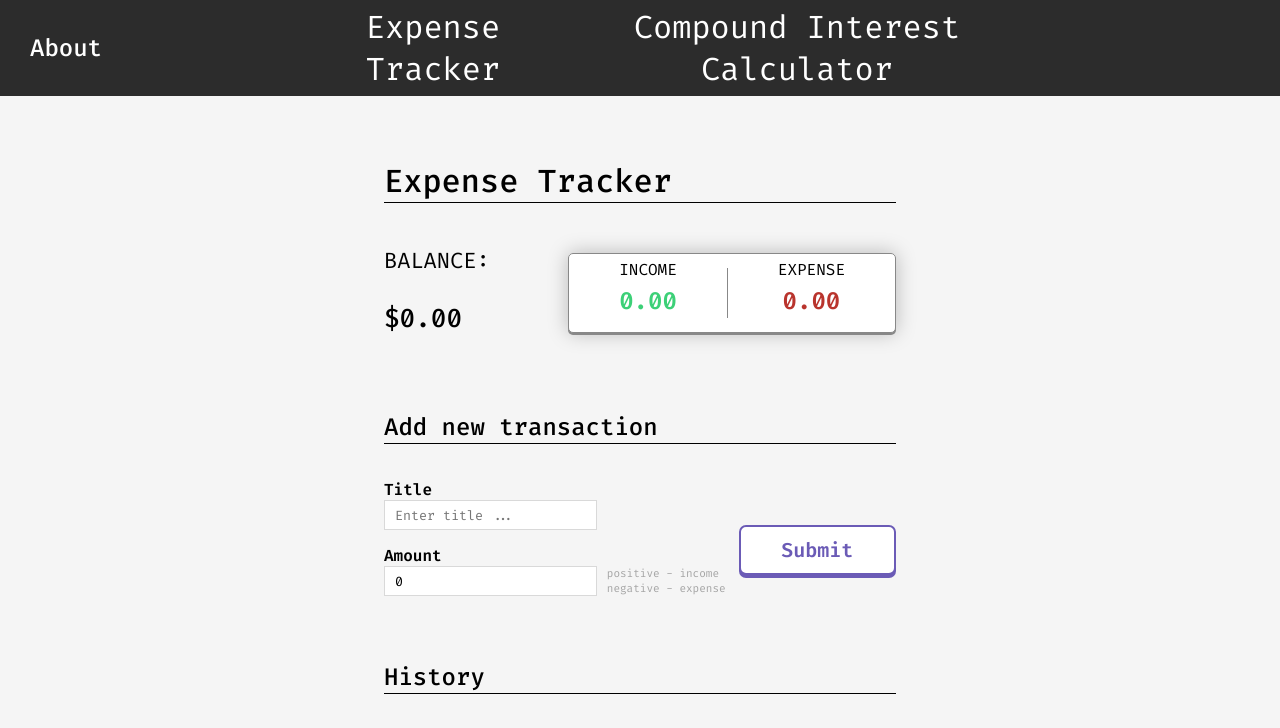
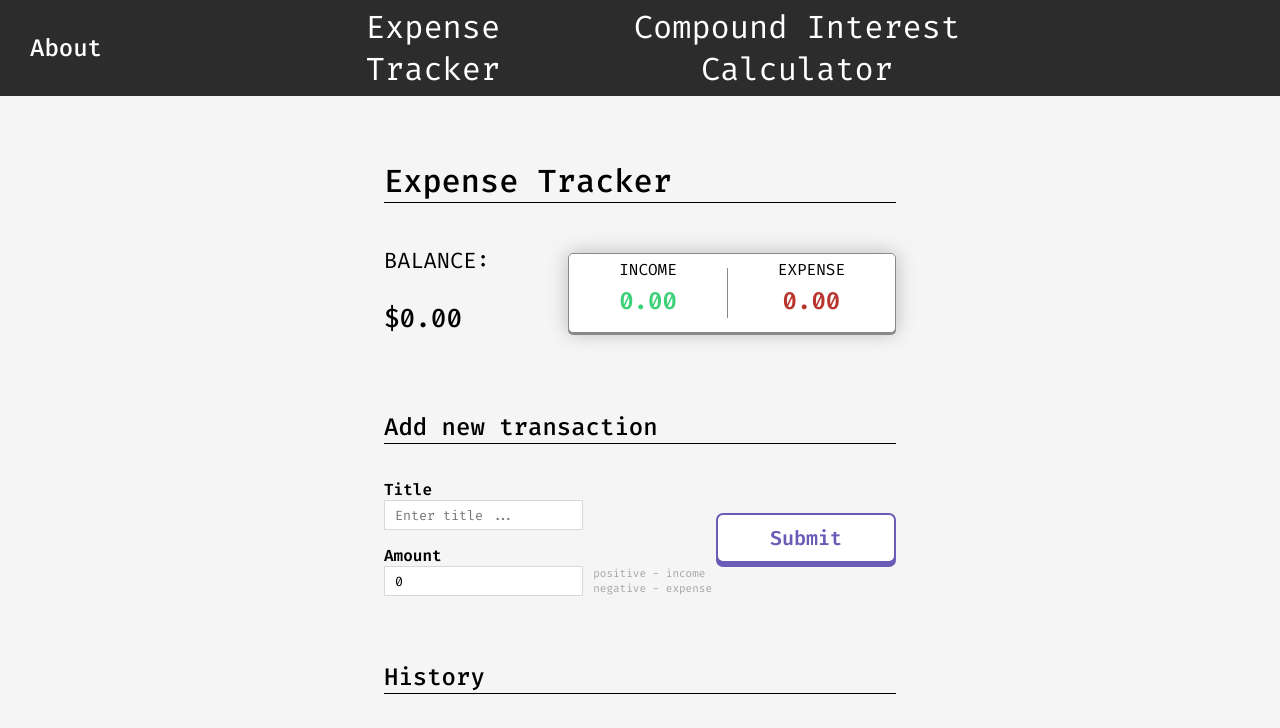
Before and after one commit to brandonflores647/Finance-Playground, a React (Create React App) app: page /expense-tracker in a window 1280 px wide. Shown: the top 728 px of the page. Built offline with nearby package versions, Linux system fonts and the light colour scheme.

Commit message:
refactored button bounce effect into mixins

```diff
--- a/src/App.js
+++ b/src/App.js
@@ -137,7 +137,12 @@ function App() {
                 </section>
               </div>
             </div>
-            <button id={`submit-expense-form-button${!title || !amount ? '-err' : ''}`} type='submit'>Submit</button>
+            <div className={'button-container'}>
+              <button id={`submit-expense-form-button${!title || !amount ? '-err' : ''}`} type='submit'>
+                Submit
+              </button>
+              <div className={'button-back'}></div>
+            </div>
           </form>
         </div>
 
--- a/src/css/ExpenseForm.css
+++ b/src/css/ExpenseForm.css
@@ -5,10 +5,26 @@
   width: 100%;
 }
 
+.button-container {
+  position: relative;
+}
+
+.button-back {
+  position: absolute;
+  z-index: -1;
+  top: 4px;
+  width: 100%;
+  height: 100%;
+  border-radius: 7px;
+  background-color: #6B5BB6;
+  transition: background-color 0.1s ease;
+}
+
 #submit-expense-form-button, #submit-expense-form-button-err {
-  width: 220px;
+  position: relative;
+  width: 180px;
   height: 50px;
-  margin-top: 25px;
+  bottom: 0px;
   cursor: pointer;
   background-color: white;
   font-size: 20px;
@@ -16,30 +32,29 @@
   color: #6B5BB6;
   border: 2px solid #6B5BB6;
   border-radius: 7px;
-  box-shadow: 0px 3px 0px 0px #6B5BB6;
-  transition: box-shadow 0.1s ease, margin-top 0.1s ease, margin-bottom 0.1s ease, border-color 0.1s ease, color 0.5s ease;
+  transition: bottom 0.1s ease, border-color 0.1s ease, color 0.5s ease;
 }
 
 #submit-expense-form-button:hover {
-  margin-bottom: 4px;
-  box-shadow: 0px 5px 0px 0px #6B5BB6;
+  bottom: 3px;
 }
 
 #submit-expense-form-button:active:hover {
-  margin-top: 34px;
-  box-shadow: 0px 0px 0px 0px #6B5BB6;
+  bottom: -4px;
 }
 
 #submit-expense-form-button-err:hover {
-  margin-bottom: 4px;
-  box-shadow: 0px 5px 0px 0px #6B5BB6;
+  bottom: 3px;
 }
 
 #submit-expense-form-button-err:active:hover {
-  margin-top: 34px;
+  bottom: -4px;
   color: #B9342D;
   border-color: #B9342D;
-  box-shadow: 0px 0px 0px 0px #B9342D;
+}
+
+#submit-expense-form-button-err:active:hover + .button-back {
+  background-color: #B9342D;
 }
 
 #expense-form-inputs {
--- a/src/css/ExpenseForm.scss
+++ b/src/css/ExpenseForm.scss
@@ -1,4 +1,12 @@
 $dark-purple: #6B5BB6;
+$dark-red: #B9342D;
+
+@mixin buttonHover($height) {
+    bottom: $height;
+}
+@mixin buttonClick($down-height) {
+    bottom: -$down-height;
+}
 
 #expense-form {
     display: flex;
@@ -7,10 +15,27 @@ $dark-purple: #6B5BB6;
     width: 100%;
 }
 
+.button-container {
+    position: relative;
+}
+
+.button-back {
+    position: absolute;
+    z-index: -1;
+    top: 4px;
+    width: 100%;
+    height: 100%;
+
+    border-radius: 7px;
+    background-color: $dark-purple;
+    transition: background-color .1s ease;
+}
+
 #submit-expense-form-button,#submit-expense-form-button-err {
-    width: 220px;
+    position: relative;
+    width: 180px;
     height: 50px;
-    margin-top: 25px;
+    bottom: 0px;
 
     cursor: pointer;
     background-color: white;
@@ -20,30 +45,26 @@ $dark-purple: #6B5BB6;
 
     border: 2px solid $dark-purple;
     border-radius: 7px;
-    box-shadow: 0px 3px 0px 0px $dark-purple;
-    transition: box-shadow .1s ease,
-                margin-top .1s ease,
-                margin-bottom .1s ease,
+    transition: bottom .1s ease,
                 border-color .1s ease,
                 color .5s ease;
 }
 #submit-expense-form-button:hover {
-    margin-bottom: 4px;
-    box-shadow: 0px 5px 0px 0px $dark-purple;
+    @include buttonHover(3px);
 }
 #submit-expense-form-button:active:hover {
-    margin-top: 34px;
-    box-shadow: 0px 0px 0px 0px $dark-purple;
+    @include buttonClick(4px);
 }
 #submit-expense-form-button-err:hover {
-    margin-bottom: 4px;
-    box-shadow: 0px 5px 0px 0px $dark-purple;
+    @include buttonHover(3px);
 }
 #submit-expense-form-button-err:active:hover {
-    margin-top: 34px;
-    color: #B9342D;
-    border-color: #B9342D;
-    box-shadow: 0px 0px 0px 0px #B9342D;
+    @include buttonClick(4px);
+    color: $dark-red;
+    border-color: $dark-red;
+}
+#submit-expense-form-button-err:active:hover + .button-back {
+    background-color: $dark-red;
 }
 
 #expense-form-inputs {
```
Also changed, not shown: 1 other file (tests, documents, lock files or other folders).
